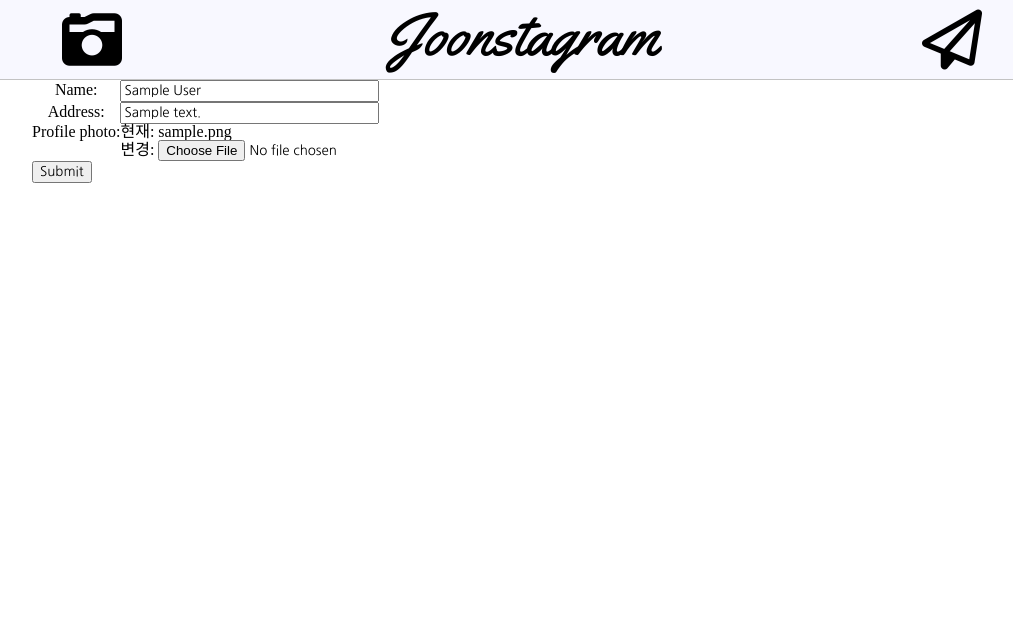
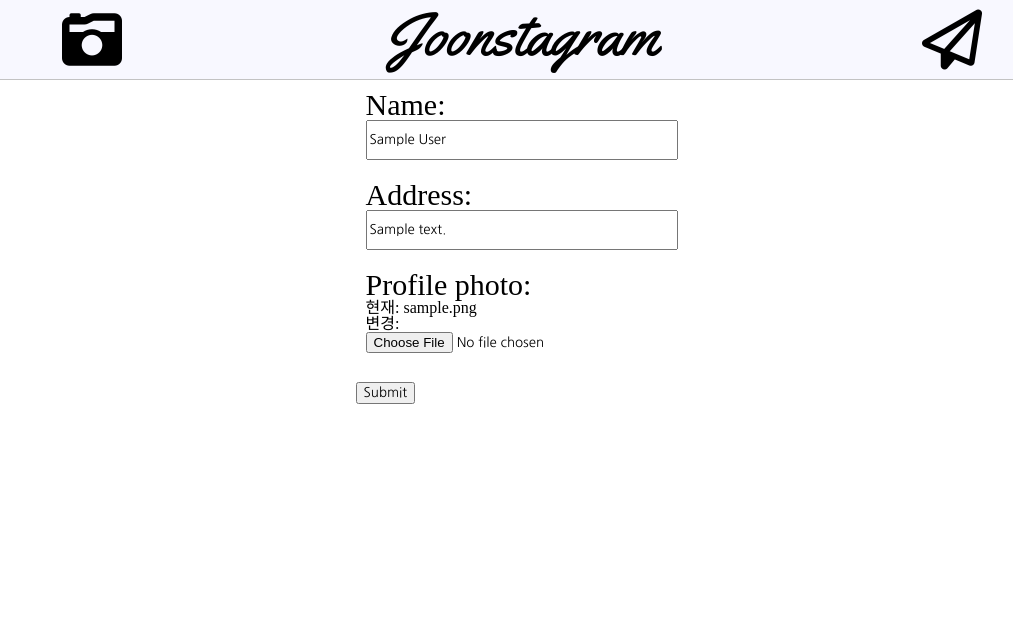
Before and after one commit to HAKJOON0223/insta, a Django app: page /accounts/update_profile/1/ in a window 1280 px wide. Shown: the top 644 px of the page, without its empty margins (118-1131 px from the left). Run offline with Django 3.2, Linux system fonts and the light colour scheme; a user stored in the database is signed in; tables that the repository leaves empty hold one stand-in row (values such as "Sample post"); some libraries are stand-ins or nearby versions.

Commit message:
profile update page updated

```diff
--- a/accounts/static/accounts/css/style.css
+++ b/accounts/static/accounts/css/style.css
@@ -1 +1,2 @@
 @import "profile.css";
+@import "update_profile.css";
--- /dev/null
+++ b/accounts/static/accounts/css/update_profile.css
@@ -0,0 +1,31 @@
+.update_profile_form{
+    width: 100%;
+    display: flex;
+    justify-content: center;
+}
+
+
+.update_profile tbody{
+    width: 400px;
+
+}
+
+.update_profile tr{
+    display: flex;
+    flex-direction: column;
+    padding: 10px;
+}
+
+.update_profile th{
+    display: flex;
+    justify-content: left;
+    font-size: 30px;
+}
+
+.update_profile td input{
+    width: 100%;
+    height: 40px;
+}
+
+.btn_update_profile{
+}
--- a/accounts/templates/accounts/update_profile.html
+++ b/accounts/templates/accounts/update_profile.html
@@ -1,10 +1,12 @@
 {% extends 'myinsta/base.html'%}
 {% block content %}
-    <form method='POST' action="" enctype="multipart/form-data">
-        {% csrf_token %}
-        <table>
-            {{form.as_table}}
-        </table>
-        <input type="submit" class = "">
-    </form>
+    <div class="update_profile_form">
+        <form method='POST' action="" enctype="multipart/form-data" class="update_profile">
+            {% csrf_token %}
+            <table>
+                {{form.as_table}}
+            </table>
+            <input type="submit" class = "btn_update_profile">
+        </form>
+    </div>
 {% endblock %}
```
